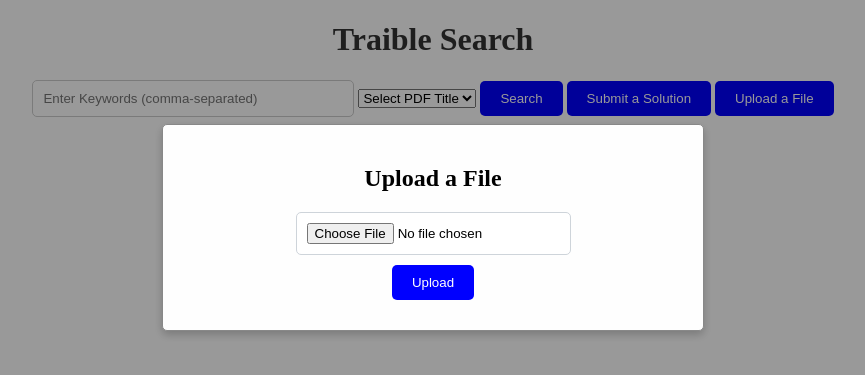
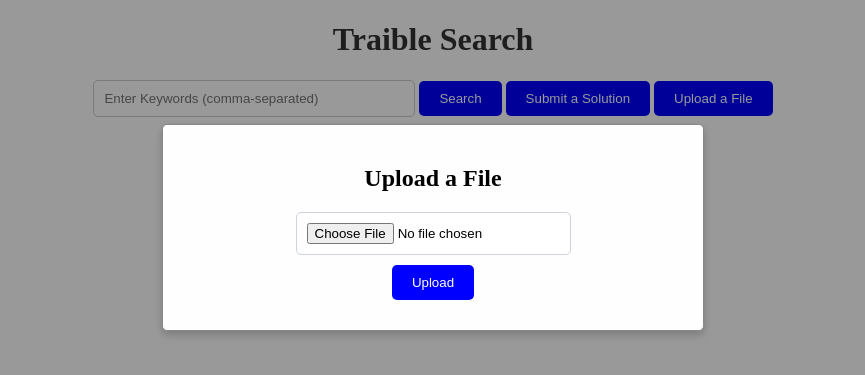
Before and after one commit to AquaBread/tribleProject, a Flask app: page / in a window 1280 px wide. Shown: the top 375 px of the page, without its empty margins (207-1072 px from the left). Run offline with Flask 3, Linux system fonts and the light colour scheme; some libraries are stand-ins or nearby versions.

Commit message:
pdf dropdown update

```diff
--- a/static/js/app.js
+++ b/static/js/app.js
@@ -199,6 +199,7 @@ function displayResults(tkResults, pdfResults, keywords) {
 
     if (pdfResults.length > 0) {
         pdfResultsHeading.classList.remove("hidden");
+        document.getElementById("pdf-title-dropdown").classList.remove("hidden");
         keywords.forEach(keyword => {
             const keywordDiv = document.createElement("div");
             const keywordHeading = document.createElement("h3");
--- a/templates/index.html
+++ b/templates/index.html
@@ -13,12 +13,6 @@
 
     <div class="search-container">
         <input type="text" id="keywords" name="keywords" placeholder="Enter Keywords (comma-separated)">
-        <select id="pdf-title-dropdown">
-            <option value="">Select PDF Title</option>
-            {% for title in pdf_titles %}
-            <option value="{{ title }}">{{ title }}</option>
-            {% endfor %}
-        </select>
         <button onclick="searchKeywords()">Search</button>
         <button onclick="openForum()">Submit a Solution</button>
         <button id="upload-button" onclick="showUploadModal()">Upload a File</button>
@@ -54,6 +48,12 @@
     <div class="container">
         <div class="left-column scrollable">
             <h2 id="pdf-results-heading" class="hidden"><a href="/" class="traible-search-link">PDF Results</a></h2>
+            <select id="pdf-title-dropdown" class="hidden">
+                <option value="">Select PDF Title</option>
+                {% for title in pdf_titles %}
+                <option value="{{ title }}">{{ title }}</option>
+                {% endfor %}
+            </select>
             <div id="pdf-results">
                 <div id="results"></div>
             </div>
```
